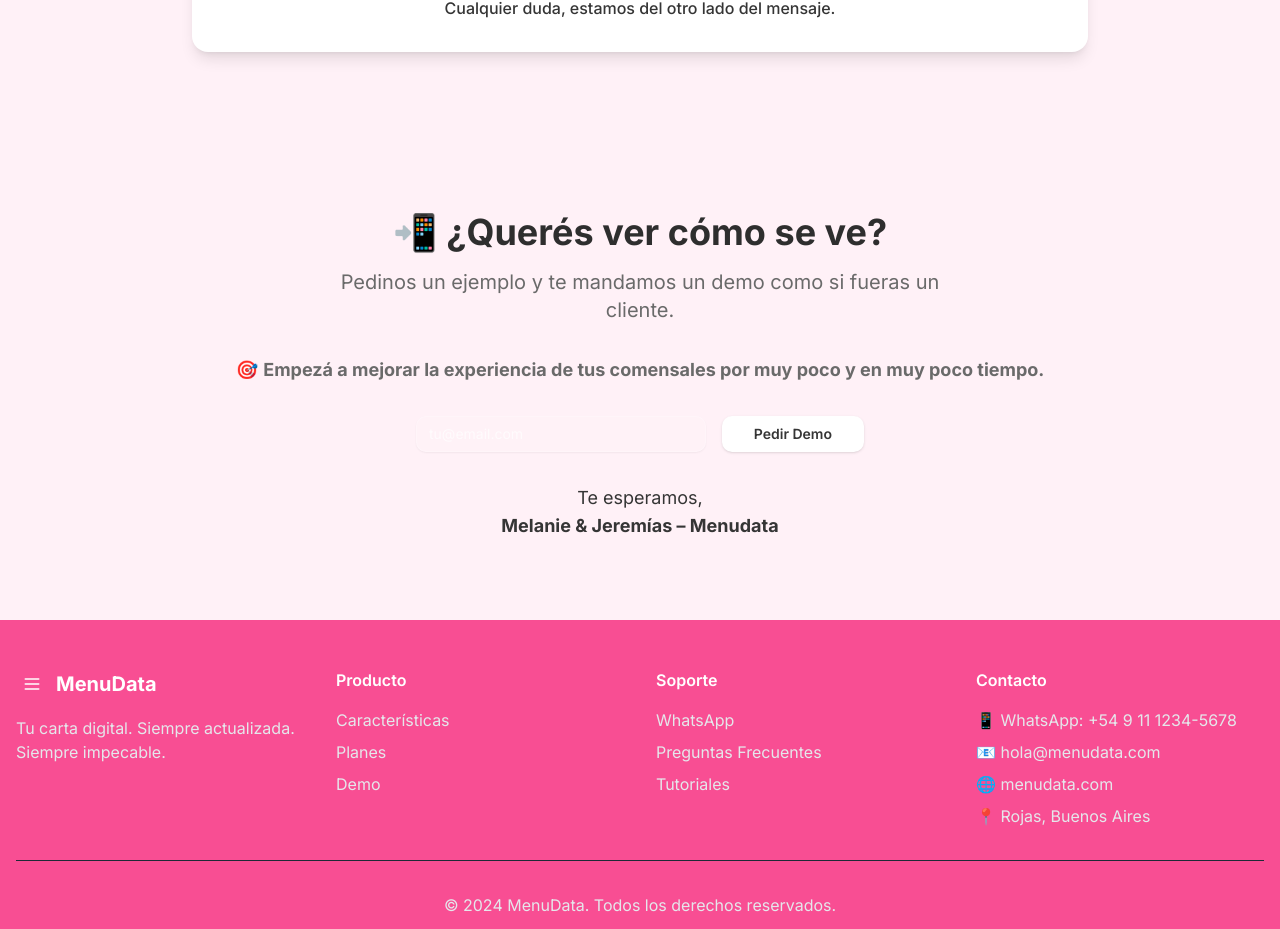
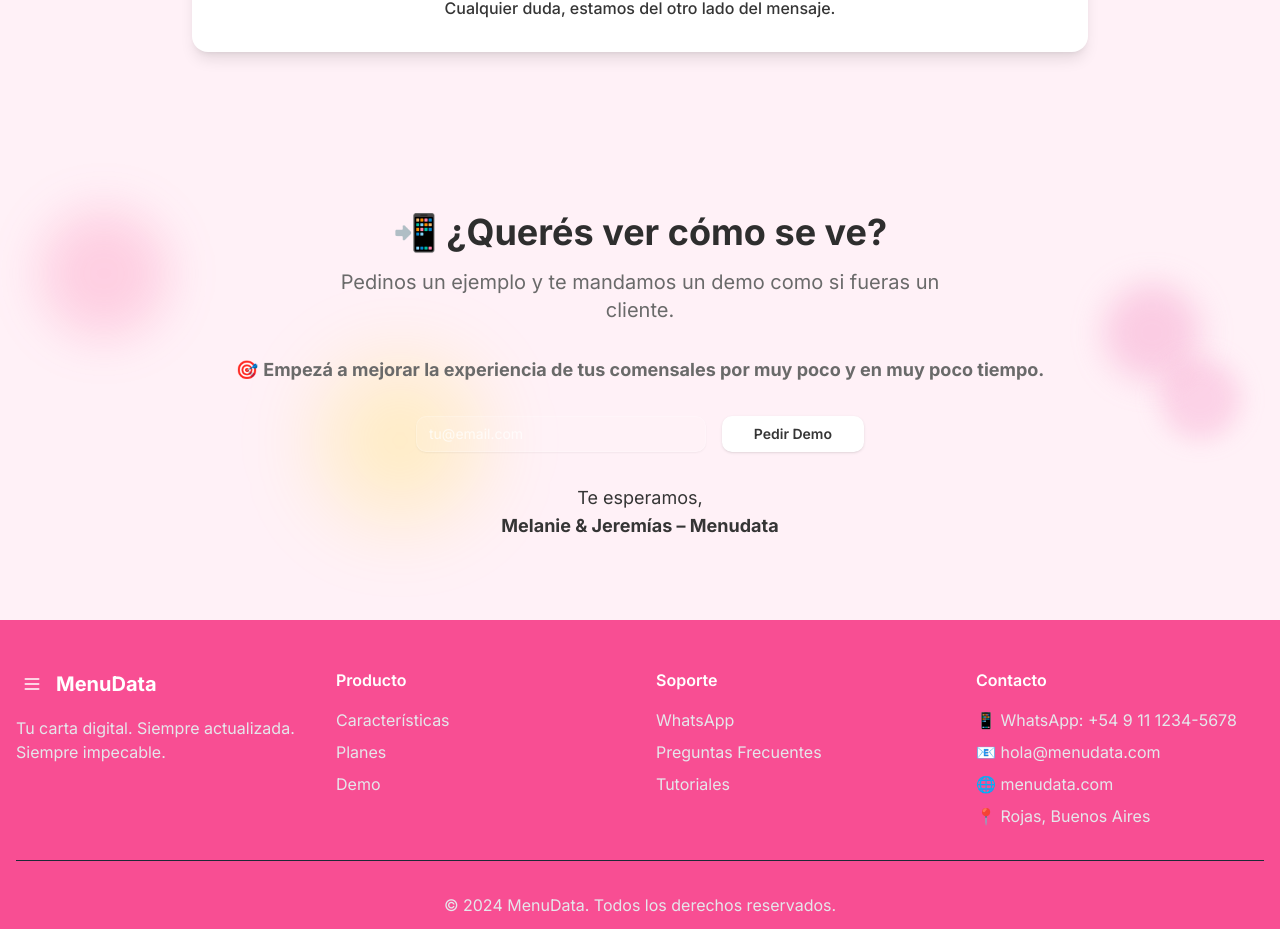
Before and after one commit to JeremiasArriondo/menudata, a Next.js app: page / in a window 1280 px wide. Shown: the part 4557-5486 px from the top of the page. Built offline with nearby package versions, Linux system fonts and the light colour scheme.

Commit message:
feat: dark color theme base

```diff
--- a/app/globals.css
+++ b/app/globals.css
@@ -32,7 +32,7 @@
   }
 
   .dark {
-    --background: #554e4f;
+    --background: #000000;
     --foreground: #f5ecd7;
     --card: 85 78 79;
     --card-foreground: 245 236 215;
--- a/app/page.tsx
+++ b/app/page.tsx
@@ -560,7 +560,7 @@
       {/* Pricing Section */}
       <section
         id="plans"
-        className="py-20 px-4 bg-background relative py-20 px-4 overflow-hidden"
+        className="py-20 px-4 bg-background relative overflow-hidden"
       >
         <div className="absolute inset-0 overflow-hidden">
           <div className="absolute top-20 left-10 w-32 h-32 bg-brand-primary-100/20 rounded-full blur-xl animate-float"></div>
@@ -700,8 +700,14 @@
       </section>
 
       {/* CTA Section */}
-      <section className="py-20 px-4 bg-background">
-        <div className="container mx-auto text-center">
+      <section className="py-20 px-4 bg-background relative overflow-hidden">
+        <div className="absolute inset-0 overflow-hidden">
+          <div className="absolute top-20 left-10 w-32 h-32 bg-brand-primary-100/20 rounded-full blur-xl animate-float"></div>
+          <div className="absolute top-40 right-20 w-24 h-24 bg-brand-primary-200/30 rounded-full blur-lg animate-float-delayed"></div>
+          <div className="absolute bottom-20 left-1/4 w-40 h-40 bg-brand-accent-100/20 rounded-full blur-2xl animate-float-delayed-2"></div>
+          <div className="absolute top-1/2 right-10 w-20 h-20 bg-brand-primary-200/25 rounded-full blur-md animate-bounce-slow"></div>
+        </div>
+        <div className="container mx-auto text-center relative z-10">
           <h2 className="text-3xl md:text-4xl font-bold mb-4 text-brand-text-100 dark:text-black">
             📲 ¿Querés ver cómo se ve?
           </h2>
```
